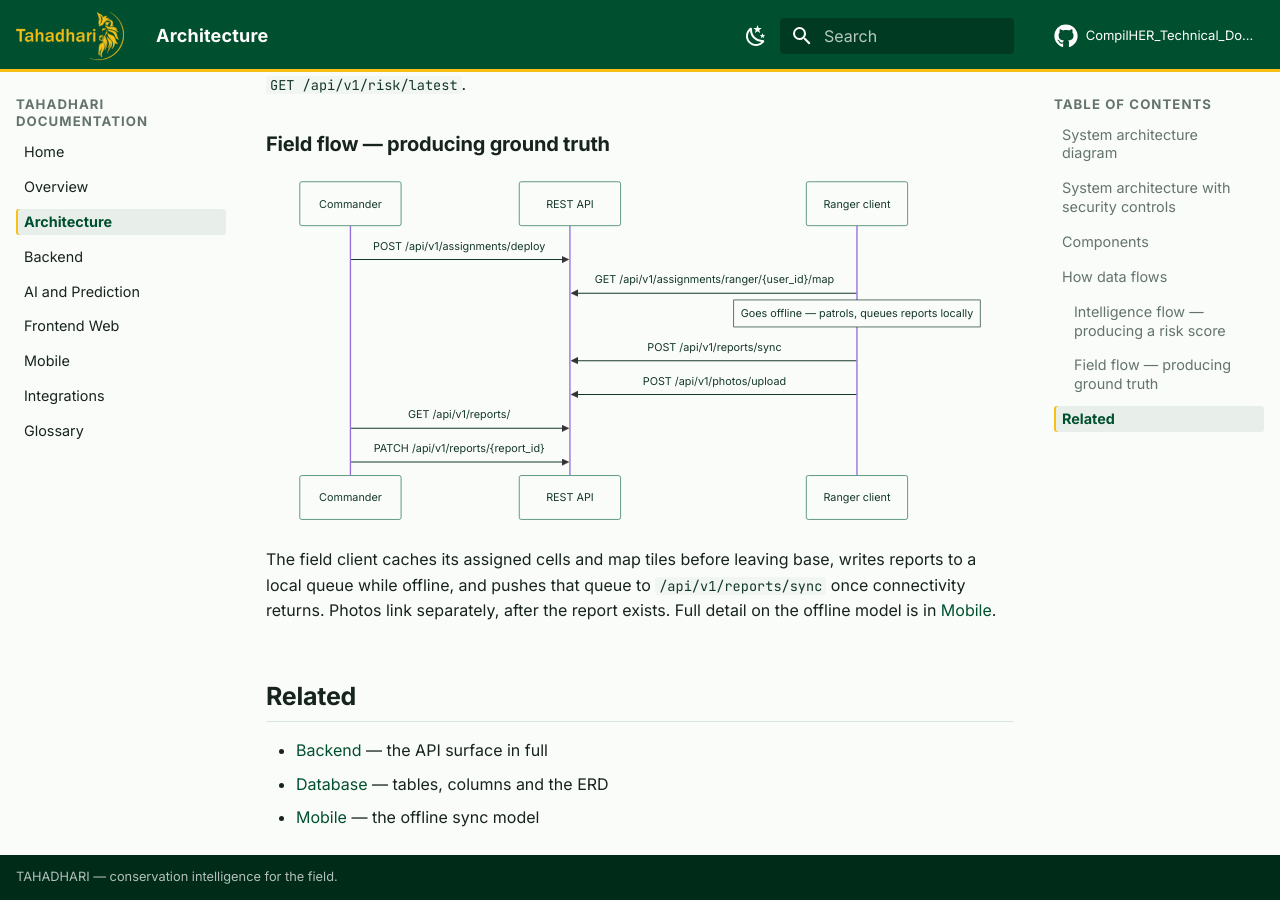
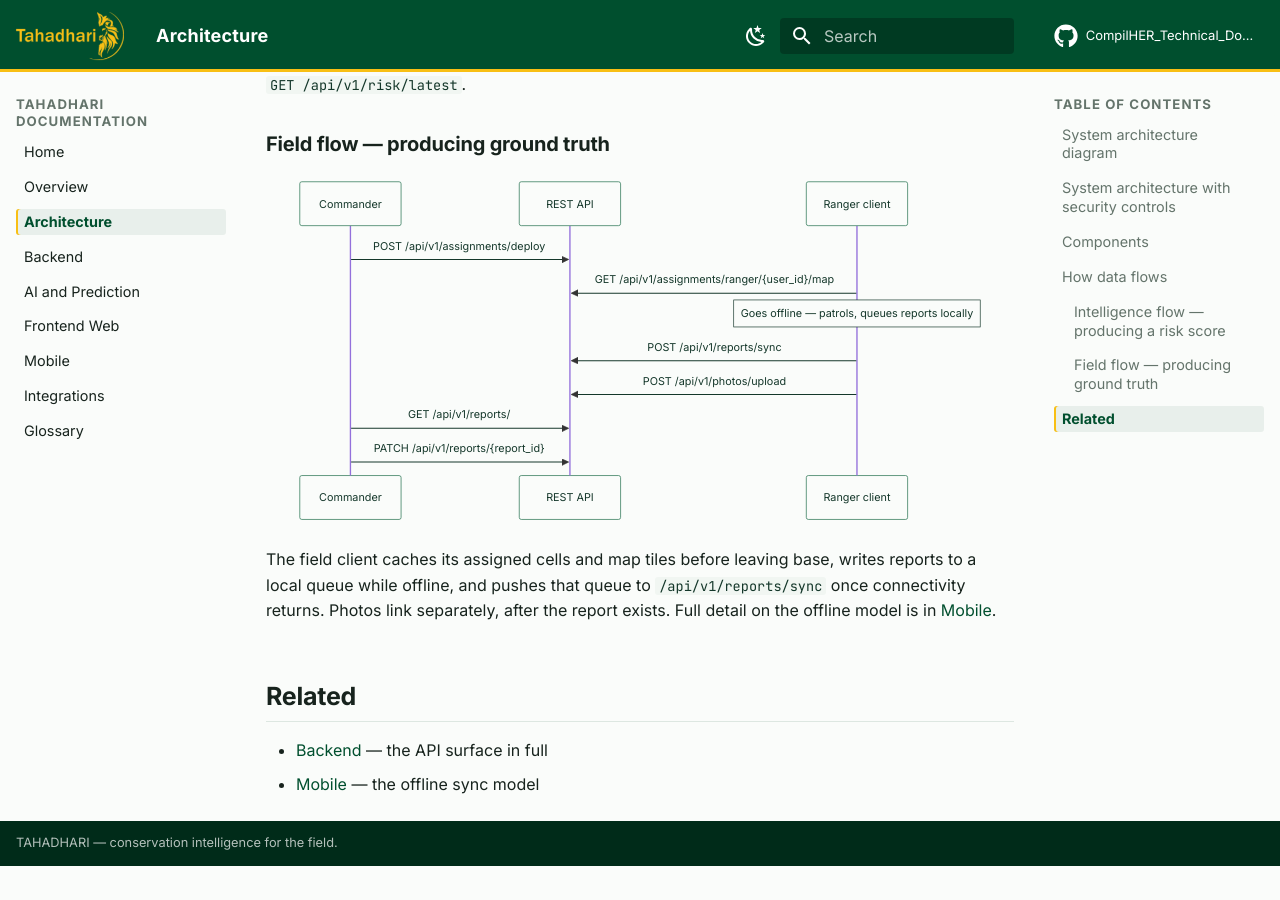
Before and after one commit to akirachix/CompilHER_Technical_Documentation, an MkDocs documentation site: the page built from docs/architecture.md, in a window 1280 px wide and 900 px high, scrolled down 3569 px. Built offline with MkDocs 1.6.1 and Material for MkDocs 9.7.7, drawn with Linux system fonts in a browser that asks for light colours; comment, search, counter and statistics services are not loaded; after the commit the page ends 4435 px from its top, so only the background shows below that.

Commit message:
Resolved conflicts

```diff
--- a/docs/architecture.md
+++ b/docs/architecture.md
@@ -130,5 +130,4 @@ returns. Photos link separately, after the report exists. Full detail on the off
 ## Related
 
 - [Backend](backend.md) — the API surface in full
-- [Database](database.md) — tables, columns and the ERD
 - [Mobile](mobile.md) — the offline sync model
```
